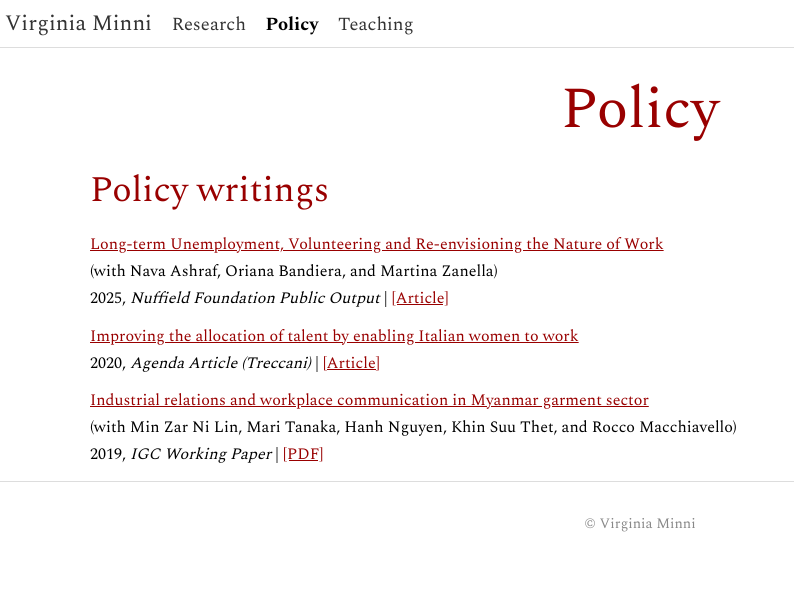
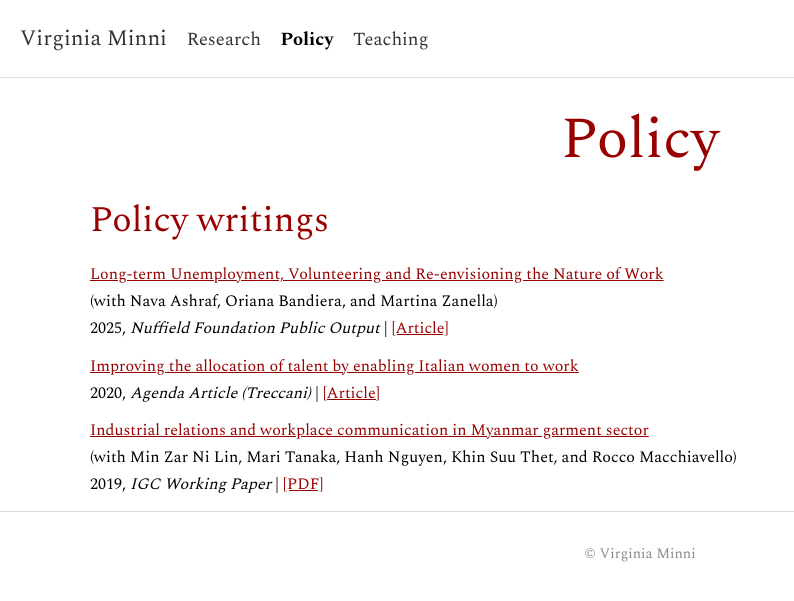
Before and after one commit to virginiaminni/virginiaminni.github.io, a Jekyll site: the page built from policy.md, in a window 1280 px wide. Shown: the top 601 px of the page, without its empty margins (0-794 px from the left). Built offline with Jekyll 4.4.1, drawn with Linux system fonts in a browser that asks for light colours.

Commit message:
Update main.css

```diff
--- a/assets/css/main.css
+++ b/assets/css/main.css
@@ -15,7 +15,7 @@ header {
     font-family: 'Spectral', serif;
     justify-content: space-between;
     align-items: center;
-    padding: 5px 5px;
+    padding: 20px 20px;
     font-size: 18.5px;
     border-bottom: 1px solid #ddd;
 }
```
